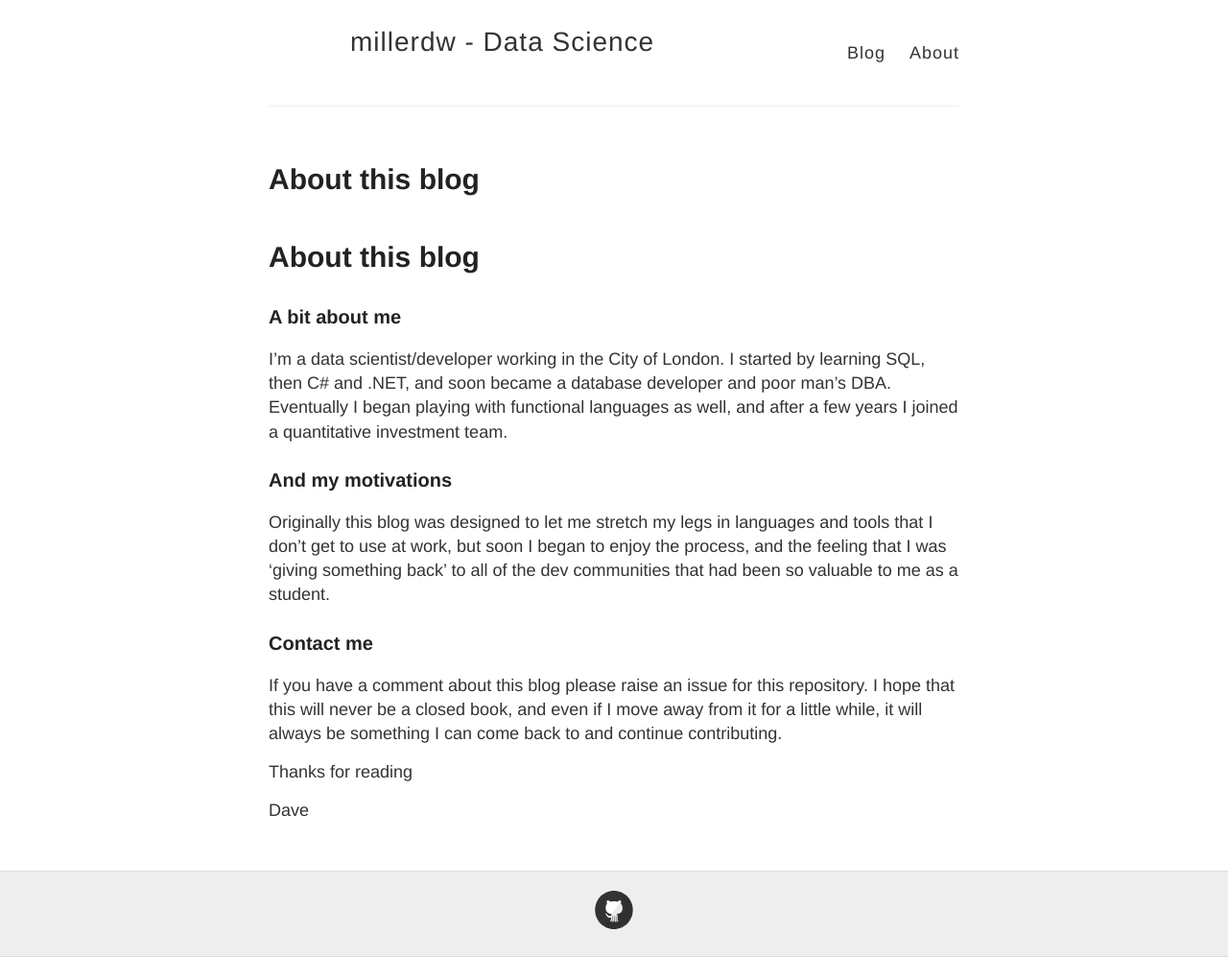
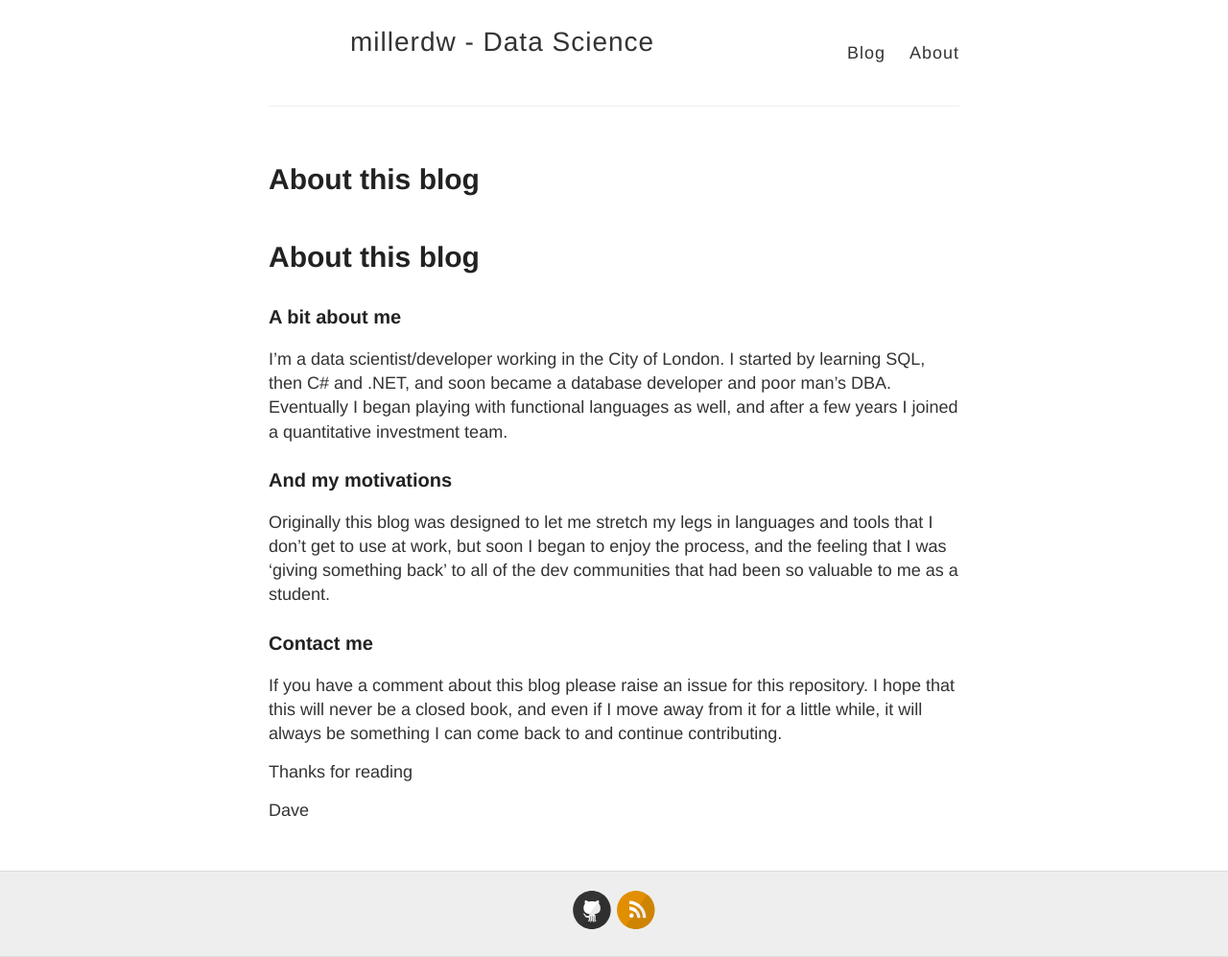
Before and after one commit to millerdw/millerdw.github.io, a Jekyll site: the page built from about.md, in a window 1280 px wide. Shown: the whole page at 96% size. Built offline with Jekyll 4.4.1, drawn with Linux system fonts in a browser that asks for light colours; our own code applies the rules of GitHub Pages for plain Markdown files.

Commit message:
rss feed

```diff
--- a/_config.yml
+++ b/_config.yml
@@ -26,7 +26,7 @@ footer-links:
   instagram:
   linkedin:
   pinterest:
-  rss: # just type anything here for a working RSS icon
+  rss: articles
   twitter:
   stackoverflow: # your stackoverflow profile, e.g. "users/50476/bart-kiers"
   youtube: # channel/<your_long_string> or user/<user-name>
```
